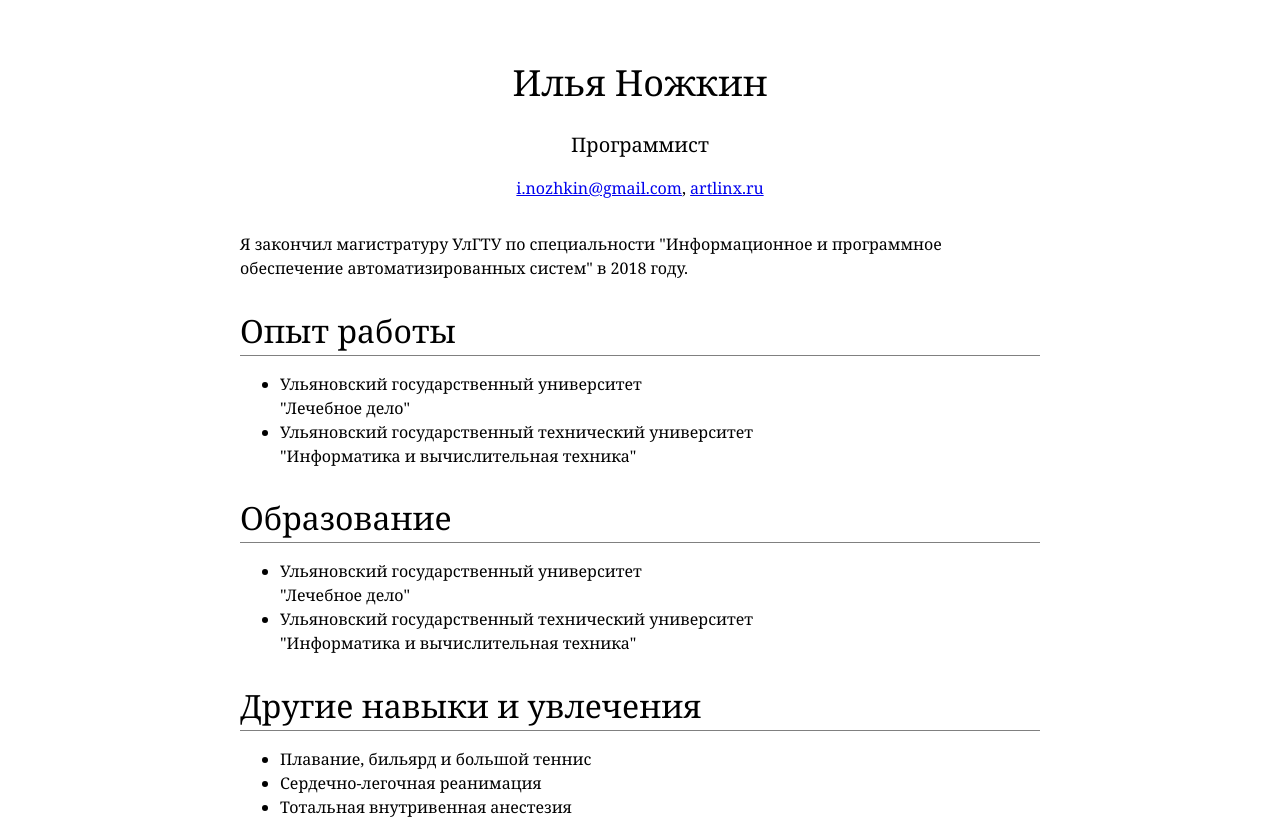
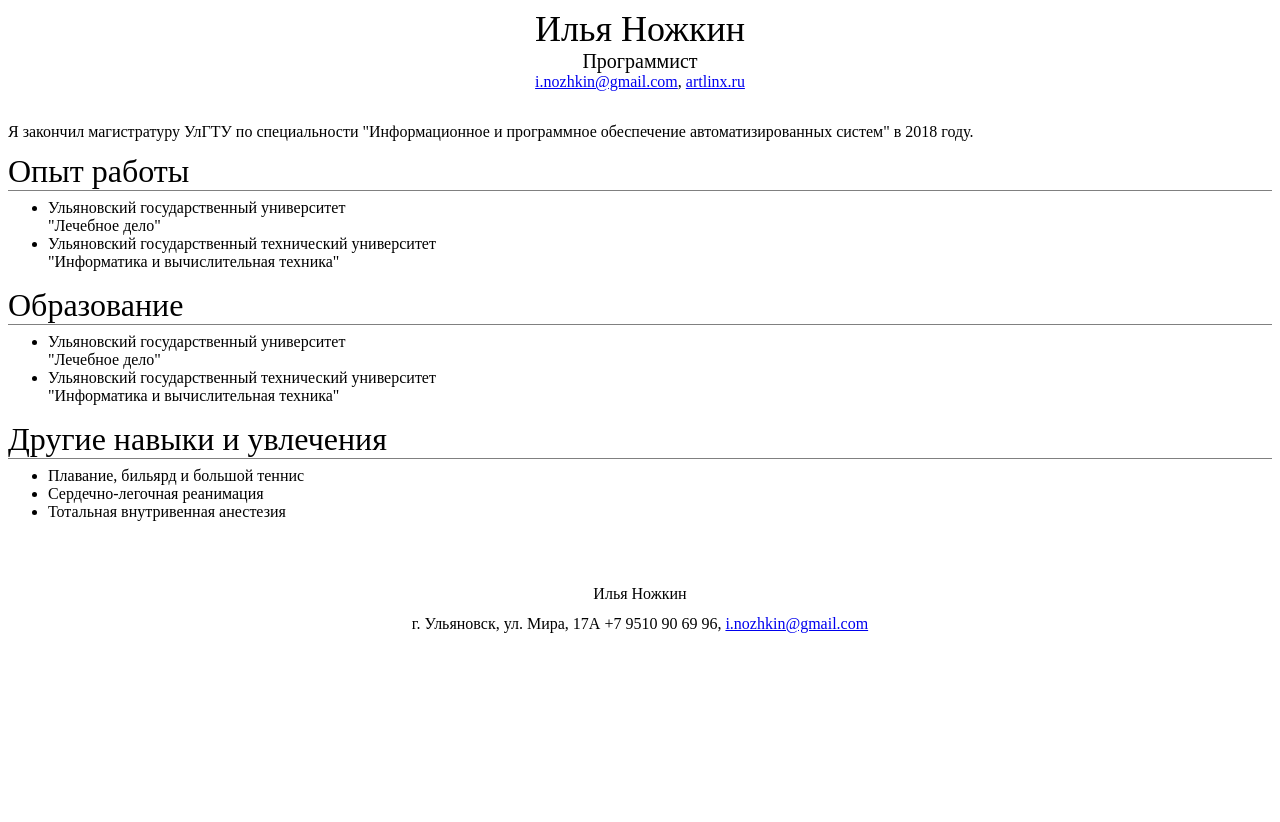
Before and after one commit to inozhkin/inozhkin, a plain HTML site: page index.html in a window 1280 px wide. Shown: the top 822 px of the page. After the commit the page ends 800 px from the top, so only its background shows below. Drawn offline with Linux system fonts and the light colour scheme.

Commit message:
Update style.css

```diff
--- a/style.css
+++ b/style.css
@@ -1,36 +1,29 @@
-body {
-    font-family: Georgia;
-    font-size: 16px;
-    margin: 0 auto;   /* center content */
-    max-width: 800px; /* limit width */
-    line-height: 1.5;
-    padding-top: 32px;
-    padding-bottom: 32px;
+p {
+    margin-top: 0;
+    margin-bottom: 12px;
   }
 
-  /* BEGIN (write your solution here) */
-  p {
-      margin-bottom: 12px;
+  ul {
+    margin-top: 0;
   }
 
   h1, h2, h3 {
     font-weight: 400;
+    margin: 0;
   }
 
   h1 {
     font-size: 36px;
-      margin-bottom: 0;
   }
 
   h2 {
     font-size: 32px;
-      border-bottom: solid 1px gray;
+    border-bottom: 1px grey solid;
     margin-bottom: 8px;
   }
 
   h3 {
     font-size: 20px;
-      margin-bottom: 0;
   }
 
   #header {
@@ -38,6 +31,14 @@ body {
     text-align: center;
   }
 
+  .main_section {
+    margin-bottom: 24px;
+  }
+
+  .main_section_item {
+    margin-bottom: 16px;
+  }
+
   #footer {
     margin-top: 64px;
     text-align: center;
```
Lines whose indentation alone changed are shown as unchanged.
